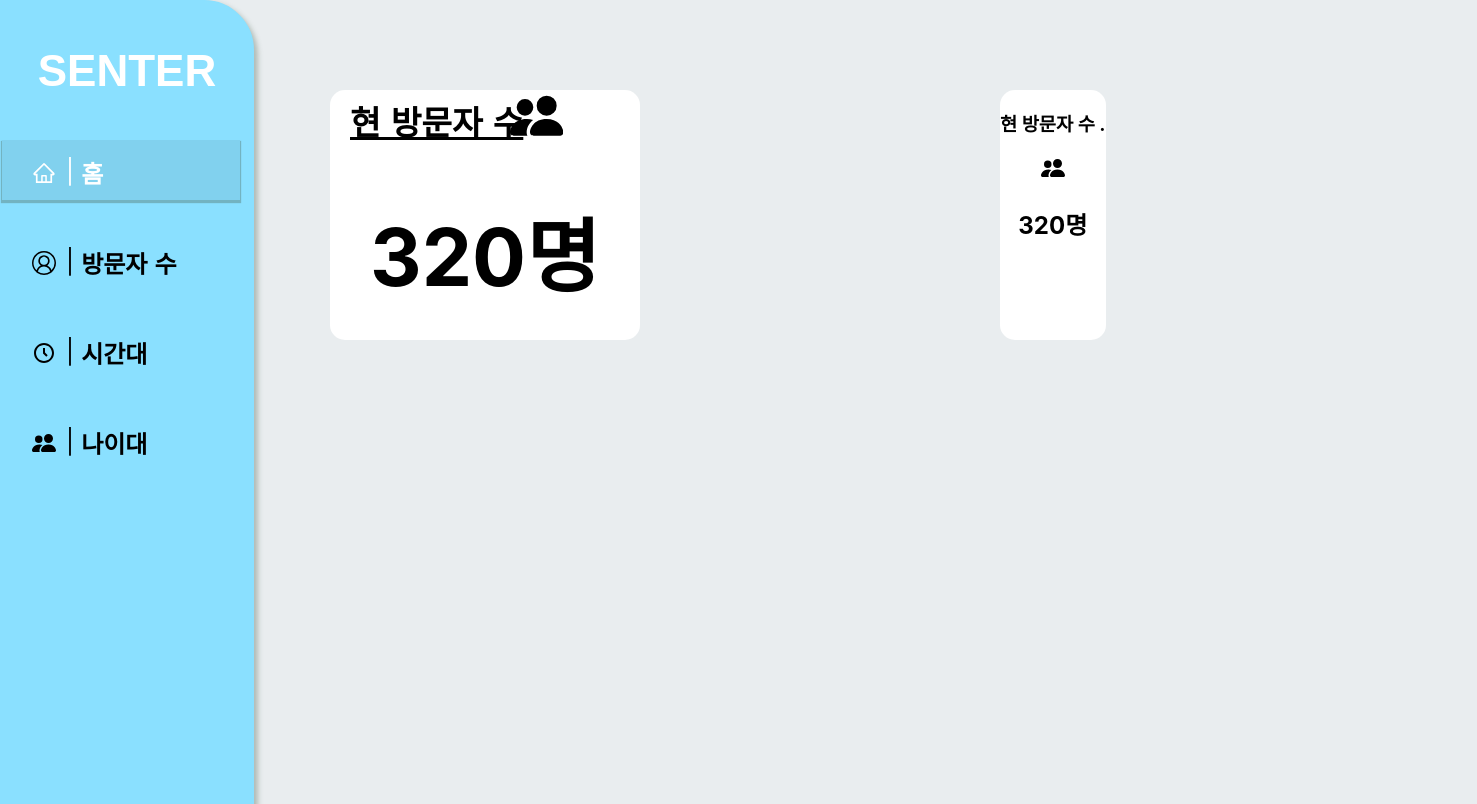
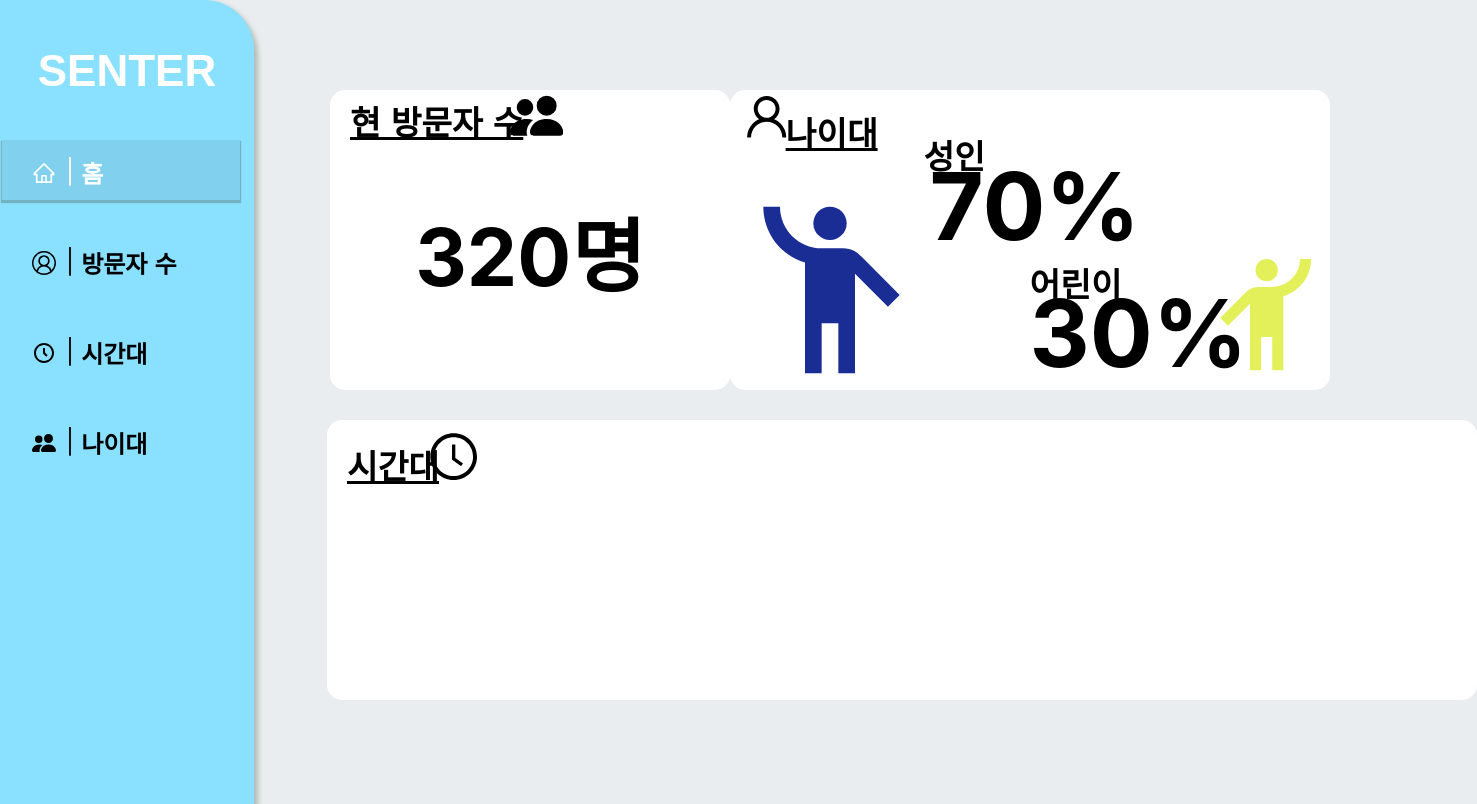
Before and after one commit to bssmsenter/senter_frontlend, a React (Create React App) app: page / in a window 1280 px wide. Shown: the whole page, 1477 px wide, since content can reach past the window. Built offline with nearby package versions, Linux system fonts and the light colour scheme; a web font is replaced by a local one.

Commit message:
add:: all page

```diff
--- a/package.json
+++ b/package.json
@@ -3,6 +3,7 @@
   "version": "0.1.0",
   "private": true,
   "dependencies": {
+    "@react-icons/all-files": "^4.1.0",
     "@testing-library/jest-dom": "^5.16.5",
     "@testing-library/react": "^13.4.0",
     "@testing-library/user-event": "^13.5.0",
@@ -11,6 +12,7 @@
     "react-icons": "^4.7.1",
     "react-router-dom": "^6.6.2",
     "react-scripts": "5.0.1",
+    "recharts": "^2.3.1",
     "web-vitals": "^2.1.4"
   },
   "scripts": {
--- /dev/null
+++ b/src/components/Rechart.js
@@ -0,0 +1,91 @@
+import React, { PureComponent } from "react";
+import {
+    LineChart,
+    Line,
+    XAxis,
+    YAxis,
+    CartesianGrid,
+    Tooltip,
+    Legend,
+    ResponsiveContainer,
+} from "recharts";
+
+const data = [
+    {
+        name: "Page A",
+        uv: 4000,
+        pv: 2400,
+        amt: 2400,
+    },
+    {
+        name: "Page B",
+        uv: 3000,
+        pv: 1398,
+        amt: 2210,
+    },
+    {
+        name: "Page C",
+        uv: 2000,
+        pv: 9800,
+        amt: 2290,
+    },
+    {
+        name: "Page D",
+        uv: 2780,
+        pv: 3908,
+        amt: 2000,
+    },
+    {
+        name: "Page E",
+        uv: 1890,
+        pv: 4800,
+        amt: 2181,
+    },
+    {
+        name: "Page F",
+        uv: 2390,
+        pv: 3800,
+        amt: 2500,
+    },
+    {
+        name: "Page G",
+        uv: 3490,
+        pv: 4300,
+        amt: 2100,
+    },
+];
+
+export default class Example extends PureComponent {
+    static demoUrl = "https://codesandbox.io/s/simple-line-chart-kec3v";
+
+    render() {
+        return (
+            <ResponsiveContainer width="100%" height="100%">
+                <LineChart
+                    width={500}
+                    height={300}
+                    data={data}
+                    margin={{
+                        top: 5,
+                        right: 30,
+                        left: 20,
+                        bottom: 5,
+                    }}
+                >
+                    <CartesianGrid strokeDasharray="3 3" />
+                    <XAxis dataKey="name" />
+                    <YAxis />
+                    <Tooltip />
+                    <Legend />
+                    <Line
+                        type="monotone"
+                        dataKey="pv"
+                        stroke="#8884d8"
+                        activeDot={{ r: 8 }}
+                    />
+                    <Line type="monotone" dataKey="uv" stroke="#82ca9d" />
+                </LineChart>
+            </ResponsiveContainer>
+        );
+    }
+}
--- a/src/components/home.js
+++ b/src/components/home.js
@@ -2,6 +2,10 @@ import '../styles/home.css';
 import React from 'react';
 import Header from './header';
 import { BsFillPeopleFill } from "react-icons/bs";
+import { AiOutlineUser } from "react-icons/ai";
+import { MdEmojiPeople } from "react-icons/md";
+import { AiOutlineClockCircle } from "react-icons/ai";
+import Rechart from "./Rechart";
 
 function Home(){
     return(
@@ -15,11 +19,25 @@ function Home(){
                         <h1 className="countpeople">320명</h1>
                     </div>
                 </div>
-                <div className='age'>
-                    <div className="mainage">
-                        <h3>현 방문자 수 .</h3>
-                        <h2><BsFillPeopleFill/></h2>
-                        <h1 className="countage">320명</h1>
+                <div className='mainage'>
+                    <div className="maintextage">
+                        <h3> 나이대</h3>
+                        <h2><AiOutlineUser/></h2>
+                        <h1 className="countage"><MdEmojiPeople/></h1>
+                        <h1 className="countagepertjs">성인</h1>
+                        <h1 className="countageperone">70%</h1>
+                        <h1 className="countagepericon"><MdEmojiPeople/></h1>
+                        <h1 className="countageperdjsl">어린이</h1>
+                        <h1 className="countageperchrild">30%</h1>
+                    </div>
+                </div>
+                <div className="maintime">
+                    <div className="maintime-gra">
+                        <h3>시간대</h3>
+                        <h2 className="maintimelogo"><AiOutlineClockCircle/></h2>
+                        <div className="timegraph" >
+                            <Rechart/>
+                        </div>
                     </div>
                 </div>
             </section>
--- a/src/styles/age.css
+++ b/src/styles/age.css
@@ -7,8 +7,11 @@
 .age .ml4 {
   background-color: #00000011;
   width: 95%;
-  color: black;
   box-shadow:0px 2px 1px 1px rgba(69, 93, 74, 0.342);
+}
+
+.age .ml4 a {
+    color: white;
 }
 
 .age_big_box{
--- a/src/styles/home.css
+++ b/src/styles/home.css
@@ -19,6 +19,7 @@ a{
 .mainse{
     position: absolute;
     left: 250px;
+
 }
 
 .mainpeople{
@@ -26,8 +27,8 @@ a{
     margin-left: 80px;
     border-radius: 15px;
     background-color: #ffffff;
-    height: 250px;
-    width: 100%;
+    height: 300px;
+    width: 400px;
 }
 .mainpeople h3{
     font-size: 25pt;
@@ -54,11 +55,118 @@ a{
     margin-top: 0px;
 }
 
-.Home .age{
+.Home .mainage{
     margin-top: 90px;
     border-radius: 15px;
     position: absolute;
     background-color: white;
-    left: 1000px;
-    height: 250px;
+    left:57%;
+    height: 300px;
+    width: 600px;
 }
+
+.Home .maintextage h3{
+    margin-top: 17px;
+    font-size: 25pt;
+    font-family: 'Do Hyeon', sans-serif;
+    margin-left: 56px;
+    text-decoration: underline;
+}
+.maintextage .countage{
+    /*position: absolute;*/
+    top:90px;
+    left: -15px;
+    margin-top: 0px;
+    font-size: 150pt;
+    font-weight: bolder;
+    color: rgb(26, 45, 149);
+}
+
+.Home .countageperone{
+    position: absolute;
+    margin-top: 0px;
+    top: 60px;
+    left: 200px;
+    color:black;
+    font-size: 70pt;
+}
+
+.Home .countagepertjs{
+    position: absolute;
+    margin-top: 0px;
+    top:40px;
+    left: 194px;
+    font-size: 25pt;
+}
+
+.Home .countagepericon{
+    position: absolute;
+    margin-top: 0px;
+    top:158px;
+    left: 470px;
+    font-size: 100pt;
+    color:rgb(227, 240, 89);
+    transform:rotate(90deg);
+    -moz-transform: scaleX(-1);
+    -o-transform: scaleX(-1);
+    -webkit-transform: scaleX(-1);
+    transform: scaleX(-1);
+}
+
+.Home .countageperchrild{/* 어린이 퍼센트*/
+    position: absolute;
+    font-size: 70pt;
+    top:110px;
+    left:300px;
+}
+
+.Home .countageperdjsl{
+    position: absolute;
+    font-size: 25pt;
+    top:140px;
+    left: 300px;
+}
+
+.maintextage h2{
+    position: absolute;
+    margin-top: 0px;
+    font-size: 40pt;
+    left: 10px;
+    top:0px;
+    text-decoration: underline;
+}
+
+.Home .maintime{
+    position: absolute;
+    font-family: 'Do Hyeon', sans-serif;
+    top:420px;
+    left: 327px;
+    height: 280px;
+    width: 1150px;
+    background-color: white;
+    border-radius: 15px;
+}
+.maintime-gra h3{
+    position: absolute;
+    margin-top: 0px;
+    top:20px;
+    left: 20px;
+    font-size: 25pt;
+    text-decoration-line: underline;
+}
+
+.maintimelogo{
+    position: absolute;
+    top:10px;
+    left: 100px;
+    margin-top: 0px;
+    font-size: 40pt;
+}
+
+.timegraph{
+    margin-top: 20px;
+    position: absolute;
+    top:50px;
+    width: 1000;
+    height: 200;
+}
```
Also changed, not shown: 1 other file (tests, documents, lock files or other folders).
